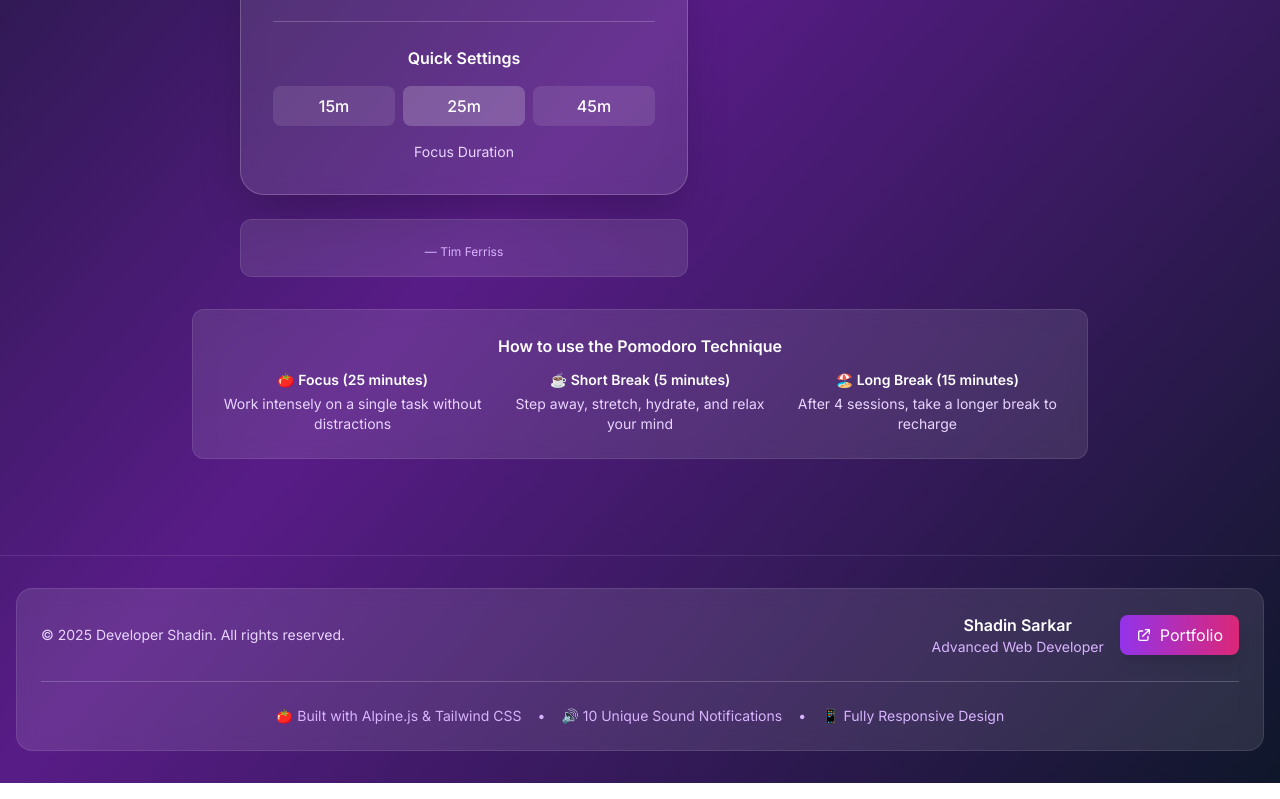
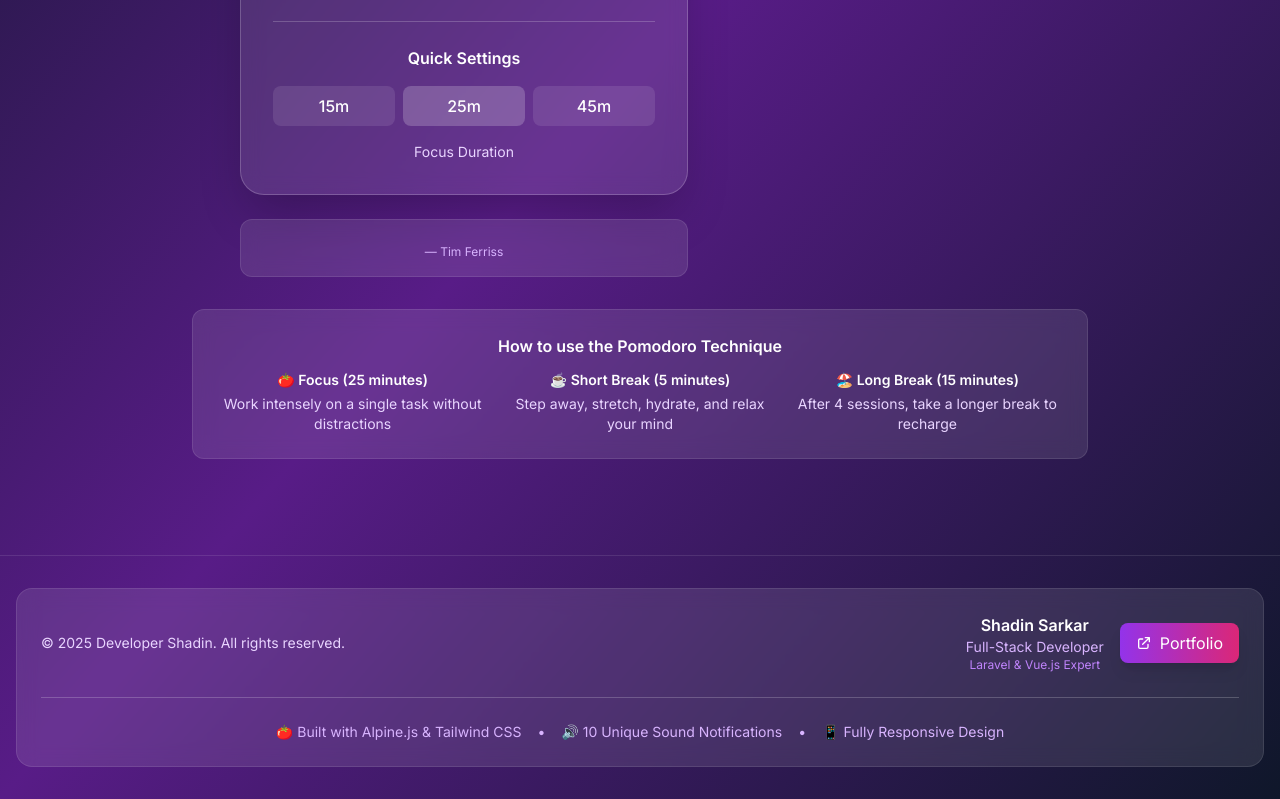
Before and after one commit to Shadin403/focus_clock, a plain HTML site: page index.html in a window 1280 px wide. Shown: the part 672-1471 px from the top of the page. Drawn offline with nearby package versions, Linux system fonts and the light colour scheme.

Commit message:
first commit

```diff
--- a/index.html
+++ b/index.html
@@ -37,7 +37,7 @@
                             </svg>
                         </div>
                         <div class="text-2xl font-bold bg-gradient-to-r from-red-400 to-pink-400 bg-clip-text text-transparent">
-                            Redmi
+                            Focus
                         </div>
                     </div>
                 </div>
@@ -272,7 +272,8 @@
                     <div class="flex items-center gap-4">
                         <div class="text-center">
                             <div class="text-white font-semibold">Shadin Sarkar</div>
-                            <div class="text-purple-300 text-sm">Advanced Web Developer</div>
+                            <div class="text-purple-300 text-sm">Full-Stack Developer</div>
+                            <div class="text-purple-400 text-xs">Laravel & Vue.js Expert</div>
                         </div>
                         <a href="https://dev-shadin.com"
                            target="_blank"
```
Also changed, not shown: 1 other file.
